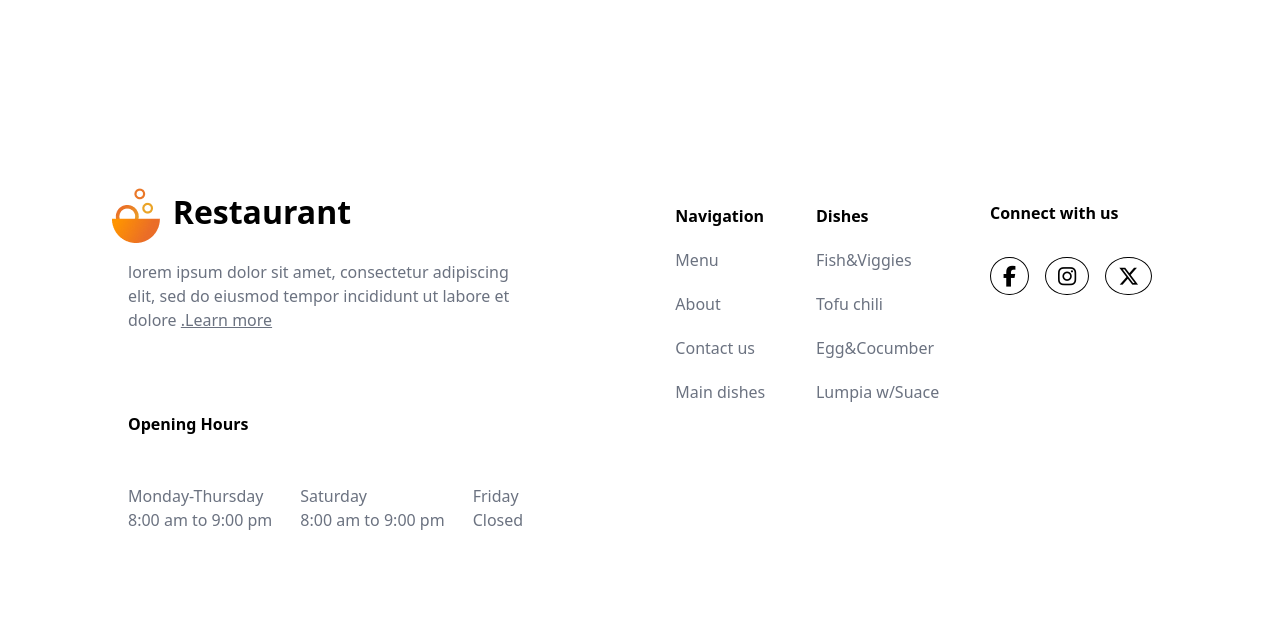
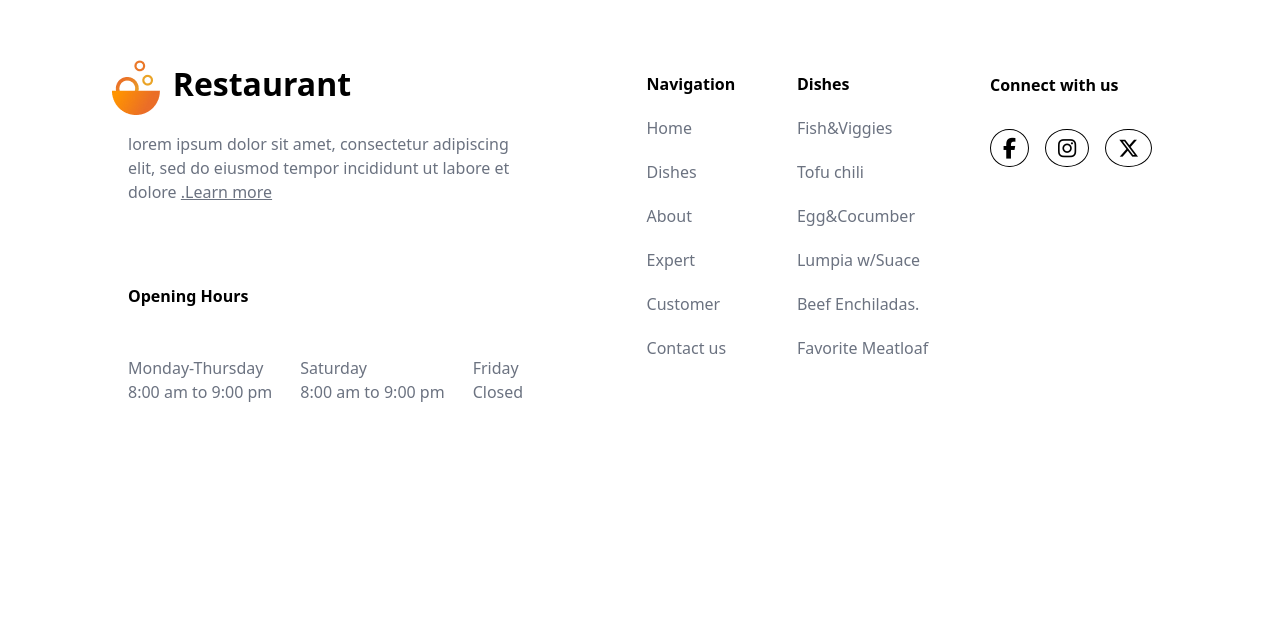
Before and after one commit to Zackmohamd/Restaurante_project_FrontEnd-main, a React (Vite) app: page / in a window 1280 px wide. Shown: the part 5266-5900 px from the top of the page. Built offline with nearby package versions, Linux system fonts and the light colour scheme.

Commit message:
wax cusub

```diff
--- a/src/App.jsx
+++ b/src/App.jsx
@@ -32,10 +32,12 @@ function App() {
       <section id="Customer">
         <Customer />
       </section>
-      <section id="contact">
+      <section id="Contact">
         <Contact />
       </section>
-      <Footer/>
+      <section id='Footer'>
+        <Footer/>
+      </section>
     </Router>
   );
 }
--- a/src/Components/Contact.jsx
+++ b/src/Components/Contact.jsx
@@ -3,7 +3,7 @@ import bg16 from '../assets/Maskgroup.png'
 function Contact() {
   return (
 
-    <div className="relative w-[150vh] mx-auto top-[-8rem] ">
+    <div id='Contact' className="relative w-[150vh] mx-auto top-[-8rem] ">
       <img src={bg16} alt="" />
     <div className="absolute inset-0 flex items-center justify-center px-10 ">
         <h2 class="text-white text-4xl font-bold pb-16  pl-12">Get Or Promo code by<br/> Subscribing To our newsletter</h2><br/>
--- a/src/Components/Footer.jsx
+++ b/src/Components/Footer.jsx
@@ -12,7 +12,7 @@ function Footer() {
     <div className=' flex   items-center  relative  justify-between mx-[8rem] h-[110vh]'>
         {/* logo */}
 
-         <div className='pb-[6rem]'>
+         <div className='pb-[22rem]'>
             <img className=' absolute left-[-3rem]  pt-[-10rem] ml-[2rem]' src={Logo} alt="" />
             <h1 className=' text-[2rem] pl-[0.8rem] font-semibold pt-[-10rem] ml-[2rem]  ' >Restaurant</h1>
             <p className='pt-[1.5rem] text-gray-500'>lorem ipsum dolor sit amet, consectetur adipiscing<br/> elit, sed do eiusmod tempor incididunt ut labore et<br/> dolore  <a className='underline' href="#">.Learn more</a>
@@ -45,32 +45,39 @@ function Footer() {
         </div>
 
        {/* navi */}
-       <div className='grid grid-rows-1 grid-flow-col gap-4 pt-[7rem]'>
+       <div className='grid grid-rows-1 grid-flow-col gap-4 pb-[11rem]'>
 
-       </div>
 
             <ul className='pb-[13rem] space-y-5 '>
             <h1 className='font-bold '>Navigation</h1>
 
-                <li className=' text-gray-500'><a className='hover:text-gray-900 hover:underline' href="">Menu</a></li>
+                <li className=' text-gray-500'><a className='hover:text-gray-900 hover:underline' href="">Home</a></li>
+                <li className=' text-gray-500'><a className='hover:text-gray-900 hover:underline' href="">Dishes</a></li>
                 <li className=' text-gray-500'><a className='hover:text-gray-900 hover:underline' href="">About</a></li>
+                <li className=' text-gray-500'><a className='hover:text-gray-900 hover:underline' href="">Expert</a></li>
+                <li className=' text-gray-500'><a className='hover:text-gray-900 hover:underline' href="">Customer</a></li>
+
+
                 <li className=' text-gray-500'><a className='hover:text-gray-900 hover:underline' href="">Contact us</a></li>
-                <li className=' text-gray-500'><a className='hover:text-gray-900 hover:underline' href="">Main dishes</a></li>
 
             </ul>
-            <div>
+            </div>
+
+            <div className='pb-[11rem]'>
             <ul className='pb-[13rem] space-y-5'>
             <h1 className='font-bold'>Dishes</h1>
-
             <li className=' text-gray-500'><a className='hover:text-gray-900 hover:underline ' href="">Fish&Viggies</a></li>
             <li className=' text-gray-500'><a className='hover:text-gray-900 hover:underline' href="">Tofu chili</a></li>
             <li className=' text-gray-500'><a className='hover:text-gray-900 hover:underline' href="">Egg&Cocumber</a></li>
             <li className=' text-gray-500'><a className='hover:text-gray-900 hover:underline' href="">Lumpia w/Suace</a></li>
+            <li className=' text-gray-500'><a className='hover:text-gray-900 hover:underline' href="">Beef Enchiladas.</a></li>
+            <li className=' text-gray-500'><a className='hover:text-gray-900 hover:underline' href="">Favorite Meatloaf</a></li>
+
 
             </ul>
 
             </div>
-            <div className='pb-[20rem]'>
+            <div className='pb-[36rem]'>
                 <h1 className='font-bold ' >Connect with us</h1>
                 <div className=" flex space-x-4 mt-[2rem]  ">
         <i class="border-[0.1rem] text-[1.3rem] border-black rounded-[50%] py-2 px-3
--- a/src/Components/Header.jsx
+++ b/src/Components/Header.jsx
@@ -52,8 +52,8 @@ export default function Header() {
           </button>
         </li>
         <li className='list-none text-[1.3rem]'>
-          <button className='hover:text-gray-500 hover:underline' onClick={() => scrollToSection('contact')}>
-            Contact
+          <button className='hover:text-gray-500 hover:underline' onClick={() => scrollToSection('Contact')}>
+          Contact
           </button>
         </li>
 
```
